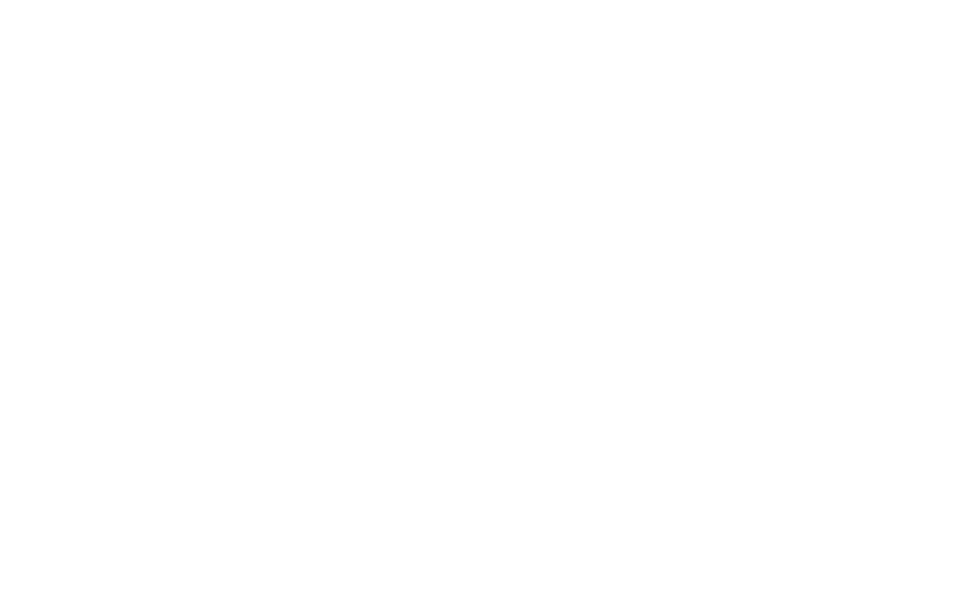
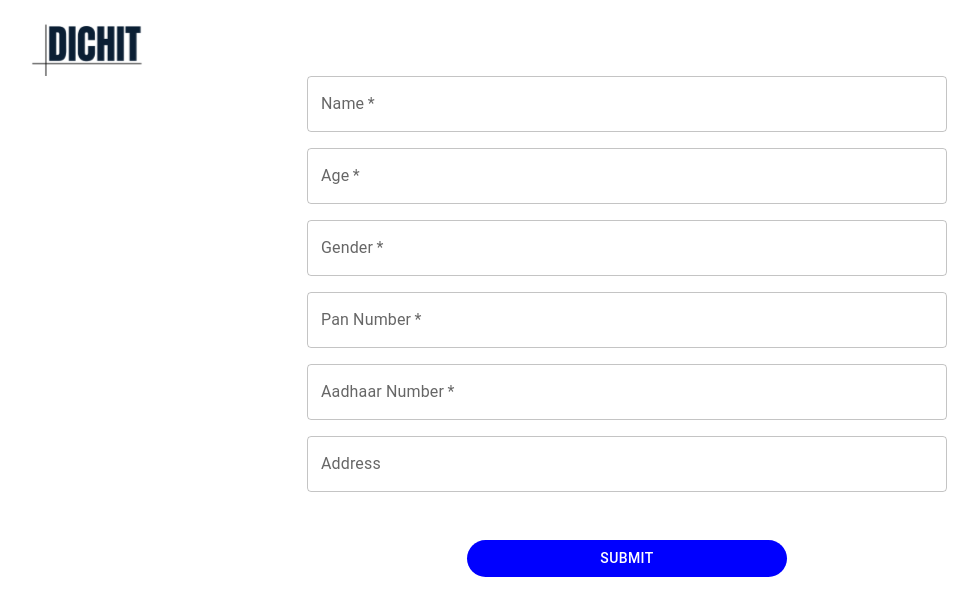
Before and after one commit to SabarishAV/DiChit-Frontend, a React (Vite) app: page /home1 in a window 1280 px wide. Before the commit this address had no page. Shown: the top 616 px of the page, without its empty margins (13-991 px from the left). Built offline with nearby package versions, Linux system fonts and the light colour scheme.

Commit message:
feat: add user data form

```diff
--- a/src/App.jsx
+++ b/src/App.jsx
@@ -3,6 +3,7 @@ import { Route, Routes } from 'react-router-dom';
 import SignIn from './pages/SignIn';
 import SignUp from './pages/SignUp';
 import UserHome from './pages/UserHome';
+import UserForm from './components/UserForm';
 
 function App() {
   return (
@@ -12,6 +13,7 @@ function App() {
       <Route path="/signup" element={<SignUp />} />
 
       <Route path="/home" element={<UserHome />} />
+      <Route path="/home1" element={<UserForm />} />
 
     </Routes>
   );
--- /dev/null
+++ b/src/components/UserForm/index.jsx
@@ -0,0 +1,79 @@
+import LogoNavbar from "../LogoNavbar"
+import { Button, TextField } from "@mui/material";
+
+const UserForm = ()=>{
+    return <>
+    <LogoNavbar  className="flex flex-col"/>
+    <div className="flex-grow flex justify-center items-center flex-cols w-screen">
+        <div className="w-3/6 flex justify-center items-center">
+
+         {/* <form className="p-5 w-2/3 flex justify-center items-start h-full flex-col" action=""> */}
+         <form className="w-full flex items-center justify-center flex-col" action="">
+
+            <TextField
+            style={{width:"100%"}}
+            varient="outlined"
+            color="secondary"
+            type="string"
+            sx={{mb:2}}
+            label="Name"
+            required
+            />
+            <TextField
+            style={{width:"100%"}}
+            varient="outlined"
+            color="secondary"
+            type="string"
+            sx={{mb:2}}
+            label="Age"
+            required
+            />
+            <TextField
+            style={{width:"100%"}}
+            varient="outlined"
+            color="secondary"
+            type="string"
+            sx={{mb:2}}
+            label="Gender"
+            required
+            />
+            <TextField
+            style={{width:"100%"}}
+            varient="outlined"
+            color="secondary"
+            type="string"
+            sx={{mb:2}}
+            label="Pan Number"
+            required
+            />
+            <TextField
+            style={{width:"100%"}}
+            varient="outlined"
+            color="secondary"
+            type="string"
+            sx={{mb:2}}
+            label="Aadhaar Number"
+            required
+            />
+            <TextField
+            style={{width:"100%"}}
+            varient="outlined"
+            color="secondary"
+            type="string"
+            sx={{mb:2}}
+            label="Address"
+            />
+
+            <div className="w-full flex justify-center items-center">
+                <Button style={{background:"blue",color:"white",borderRadius:"5rem",width:"50%",marginTop:"2rem"}} type="submit">Submit</Button>
+            </div>
+         </form>
+
+        </div>
+    </div>
+
+
+    </>
+}
+
+export default UserForm;
```
